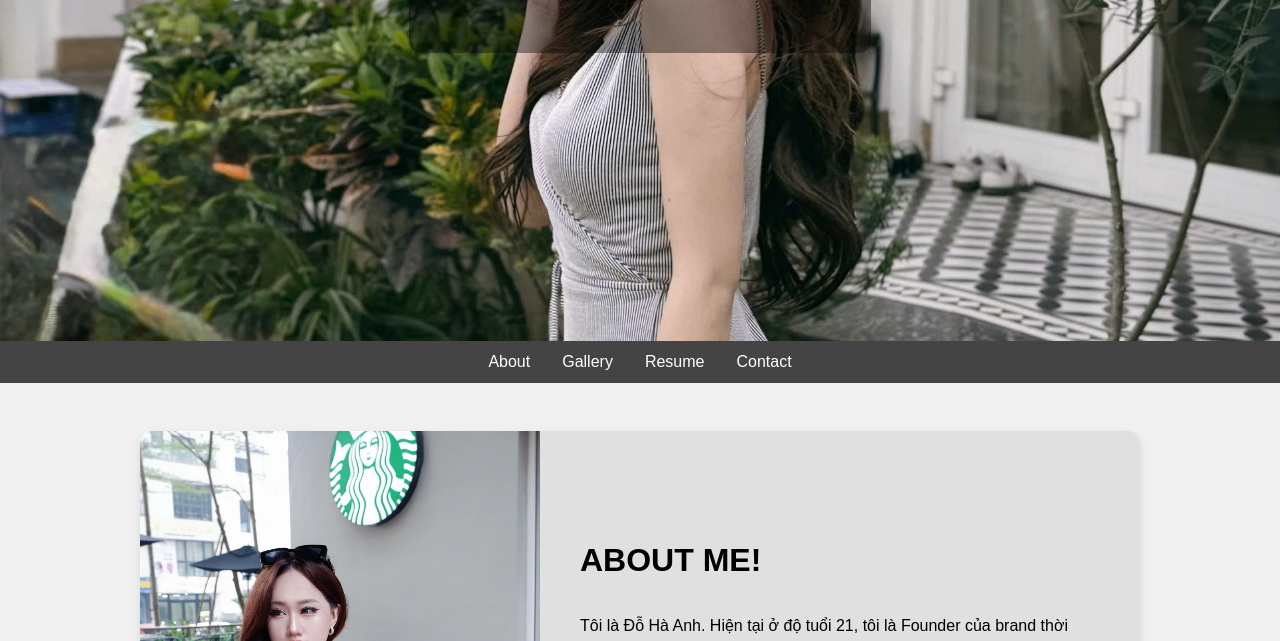
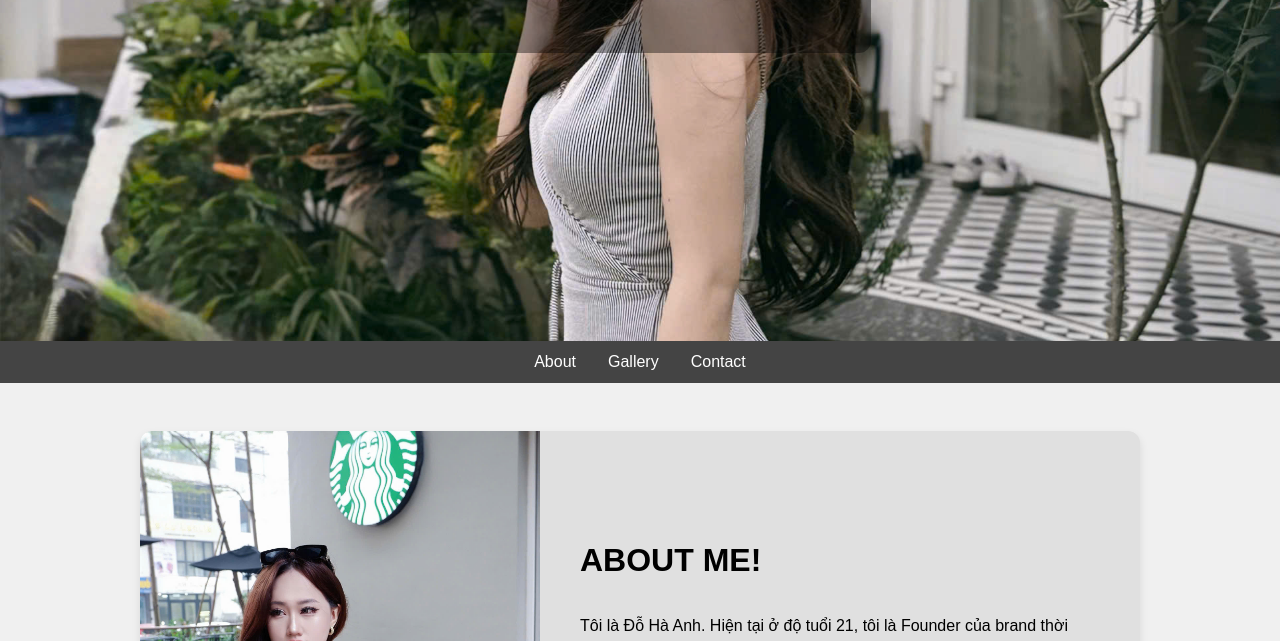
Before and after one commit to Haanh718/do-ha-anh, a plain HTML site: page index.html in a window 1280 px wide. Shown: the part 459-1100 px from the top of the page. Drawn offline with Linux system fonts and the light colour scheme.

Commit message:
Update index.html

```diff
--- a/index.html
+++ b/index.html
@@ -222,7 +222,6 @@
   <nav>
     <a href="#about">About</a>
     <a href="#gallery">Gallery</a>
-    <a href="#resume">Resume</a>
     <a href="#contact">Contact</a>
   </nav>
 
```
